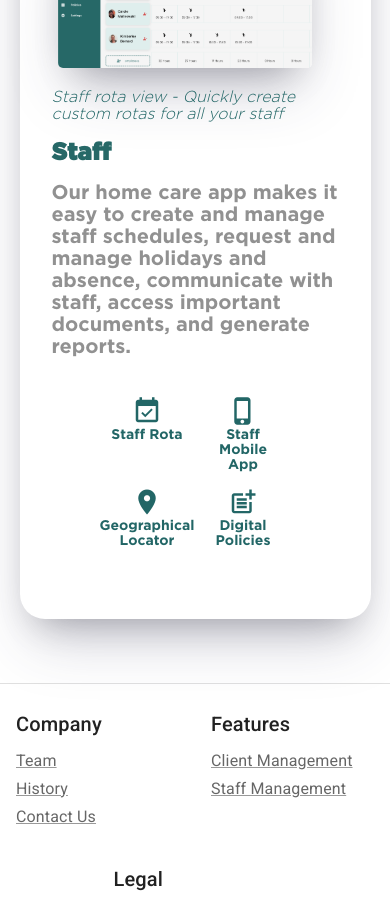
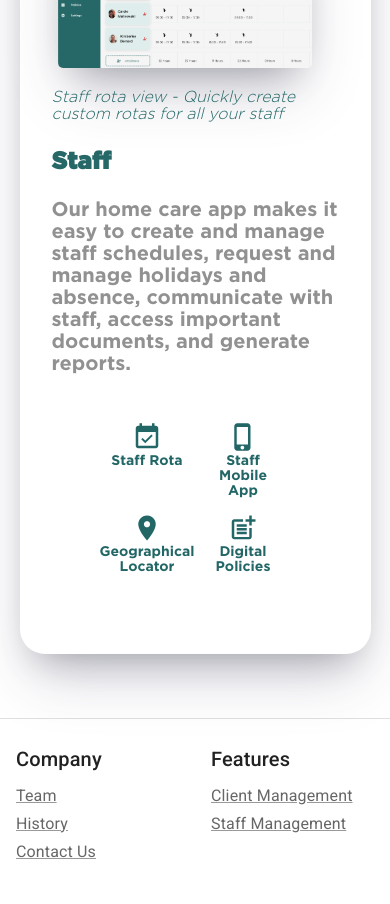
Before and after one commit to douglasfrancis/CQD-landing-page, a React (Create React App) app: page /features in a window 390 px wide. Shown: the part 1440-2344 px from the top of the page. Built offline with nearby package versions, Linux system fonts and the light colour scheme.

Commit message:
Features container amended

```diff
--- a/src/components/Features.css
+++ b/src/components/Features.css
@@ -7,7 +7,7 @@
   width: 130px;
 }
 
-#client-features{
+#client-features, #staff-features{
   display: flex;
   flex-direction: column;
   justify-content: space-evenly;
@@ -101,7 +101,7 @@
   #client-container, #staff-container{
     flex-direction: column;
   }
-  #client-features{
+  #client-features, #staff-features{
     width: 100%;
   }
   .feature-list{
--- a/src/components/Features.js
+++ b/src/components/Features.js
@@ -60,7 +60,7 @@ export default function Features() {
 
             </div>
 
-            <div >
+            <div id='staff-features'>
             <h2 className='gotham-black'>Staff</h2>
             <p className='gotham-bold' style={{ fontSize: 20, color: '#919191'}}>Our home care app makes it easy to create and manage staff schedules, request and manage holidays and absence, communicate with staff, access important documents, and generate reports.</p>
             <div className='feature-list'>
```
